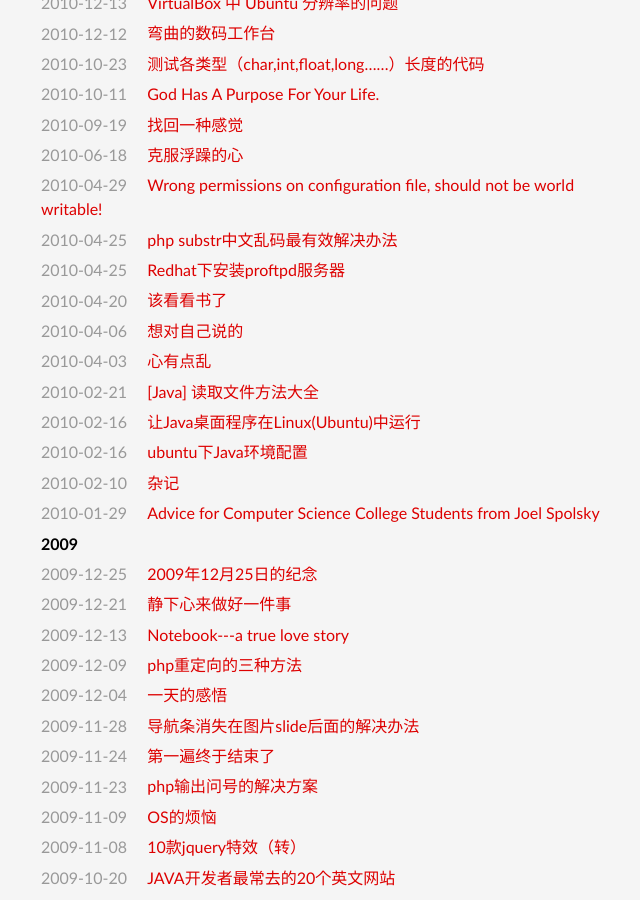
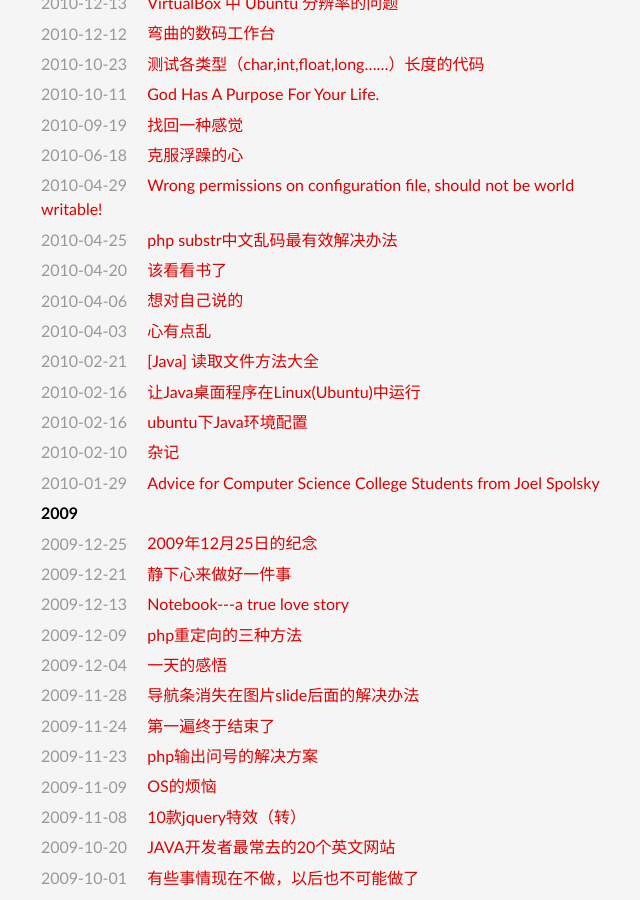
Before and after one commit to YupingLu/YupingLu.github.io, a Jekyll site: the page built from index.md, in a window 1280 px wide and 900 px high, scrolled down 1085 px. Shown: the whole window, without its empty margins (299-939 px from the left). Built offline with Jekyll 4.4.1, drawn with Linux system fonts in a browser that asks for light colours; some web fonts are replaced; Markdown is read by kramdown in place of the engine named in the settings; part of the change alters nothing that is shown.

Commit message:
update code

```diff
--- a/_posts/2010-04-25-the_redhat_install_the_proftpd_server.markdown
+++ /dev/null
@@ -1,376 +0,0 @@
----
-author: yupinglu
-comments: true
-date: 2010-04-25 10:55:00+00:00
-layout: post
-slug: the_redhat_install_the_proftpd_server
-title: Redhat下安装proftpd服务器
-wordpress_id: 175
-categories:
-- Linux
-tags:
-- Linux
----
-
-最近工作室的服务器出问题，重装系统，配置proftpd心得如下，参考的一个比较全的笔记：ProFTPD是一个Unix平台上或是类Unix平台上(如Linux, FreeBSD等)的FTP服务器程序，
-它是在自由软件基金会的版权声明(GPL)下开发、发布的免费软件，也就是说任何人只要遵
-守GPL版权声明，都可以随意修改源始码。
-
-ProFTPD设计目标是实现一个安全且易于设定的FTP Server。目前Unix或类Unix平台上
-FTP Server十分有限，最常使用的恐怕就是wu-ftpd了。虽然wu-ftpd有着极佳的效能同时也是
-一套很好的软件，然而它却欠缺了许多Win32平台上FTP Server的一些特色，同时wu-ftpd过去
-也有不少的安全漏洞陆续被发现。ProFTPD的原创者本身就曾经花非常多的时间寻找wu-ftpd
-的漏洞加以改进并且增加许多功能。然而十分不幸的是，他很快地发现显然wu-ftpd需要全部
-重新的改写才能补足欠缺的设定能力以及缺乏的一些功能。ProFTPD不是从其它FTP Server的
-既有原始码修改而产生的，相反的，它是完全独立而完整、重新改写的FTP Server。
-
-ProFTPD的主要包括如下特点：
-
-* 单一主设置文件，包含许多指令以及其支配的组，? 耆 际侵惫鄣纳瓒āＨ绻 魑欢訟
-pache Web Serve的设置不陌生的话相信一定会觉得十分容易操作设定。
-
-* 每个目录都可以定义一个".ftpaccess"设置文件，就如同Apache的".htaccess"文件一样可以设定
-该目录的存取权限。
-
-* 可设定多个虚拟FTP server，而匿名FTP服务更是十分容易。
-
-* 可根据系统的负载(load)选择以单独运作(stand-alone)方式或是由inetd启动。
-
-* 匿名FTP的根目录不需要特定的目录结构、系统二进制执行文件或其它系统文件。
-
-* ProFTPD不执行任何外部程序以免造成安全漏洞。
-
-* 具有隐藏目录或隐藏文件，源自于Unix形式的档案权限，或是user/group类型的档案权限设定。
-
-* 能够以一般使用者在单独运作(stand-alone)模式下执行，以减少某些藉由攻击方式取得root权的
-可能性。注：此功能与Unix的操作系统有关。
-
-* 支持系统记录以及utmp/wtmp。
-记录的方式与wu-ftpd的标准完全兼容，也支持记录内容的延伸格式。
-
-* 支持Shadow&! nbsp;password，包括了帐号使用期限设定的功能。
-
-编译和安装
-Proftpd提供了多种安装格式，包括源代码方式、RPM方式、deb方式(debian软件包)等。本文
-主要讨论源代码方式的安装。
-
-从ftp.proftpd.net下载最新版本的proftpd-1.2.0rc3到Linux服务器上。然后按照如下步骤
-进行处理：
-
-[root@ftpd /]# cp proftpd-1.2.0rc3.tar.gz /usr/src/
-[root@ftpd /]# cd /usr/src
-[root@ftpd src]# tar xvfz proftpd-1.2.0rc3.tar.gz
-[root@ftpd src]# cd proftpd-1.2.0rc3
-[root@pftd proftpd-1.2.0rc3]# ./configure
-[root@pftd proftpd-1.2.0rc3]# make
-[root@pftd proftpd-1.2.0rc3]# make install
-
-到现在为止，你已经完成了proftpd的编译和安装。并且在/usr/local/etc/目录下有一个默
-认的proftpd配置文件proftpd.conf。
-
-启动测试
-
-对于笔者的试验系统RedHat6.2来说，需要将该配置文件中：
-
-Group nogrou! p
-
-修改为：
-
-Group nobody
-
-因为redhat系统中nobody用户属于nobody组，而不是nogroup组。
-
-若需要将proftpd设置为系统启动时自动启动则通过如下命令拷贝启动文件：
-
-[root@ftpd proftpd-1.2.0rc3]# cp ./contrib/dist/rpm/proftpd.init.d /etc/rc.d
-/init.d/proftpd
-
-然后修改该脚本的可执行属性：
-
-[root@ftpd /]# chmod +x /etc/rc.d/init.d/proftpd
-
-然后编辑/etc/rc.d/init.d/functions：
-
-修改
-
-export PATH="/sbin:/usr/sbin:/bin:/usr/bin:/usr/X11R6/bin"
-
-为
-
-export PATH="/sbin:/usr/sbin:/bin:/usr/bin:/usr/X11R6/bin:/usr/local/sbin"
-
-注：若将在运行./cofigure命令时通过--prefix选项指定将proftpd安装在/usr/sbin目! 录下
-则不需要修改fuctions文件。
-
-然后运行命令：
-
-[root@ftpd rc3.d]# chkconfig --level 35 proftpd on
-
-则下次系统启动以后，proftpd将自动启动。
-
-最后，需要确保系统当前没有ftp服务器在运行：
-
-[root@ftpd /]# netstat -ln
-
-若输出中不包含
-
-tcp 0 0 0.0.0.0:21 0.0.0.0:* LISTEN
-
-这样的内容则可以直接启动proftpd，否则需要关闭以前的ftpd服务器。对于一般的缺省
-Linux安装来说，则需要通过以下的途径来关闭ftp服务器：
-
-编辑/etc/inetd.conf文件，在
-
-ftp stream tcp nowait root /usr/sbin/tcpd in.ftpd -l -a
-
-一行前加上#：
-
-#ftp stream tcp nowait root /usr/sbin/tcpd in.ftpd -l -a
-
-然后：
-
-[root@ftpd ! /]# ps ax|grep inetd
-350 ? S 0:00 inetd
-
-得到inetd的进程号 ，重新启动inetd进程：
-
-[root@ftpd /]# kill -HUP 350
-
-然后通过如下命令启动proftpd：
-
-[root@ftpd /]# /etc/rc.d/init.d/proftpd start
-
-这时候可以通过如下命令来测试proftpd是否正常运行：
-
-C:WINDOWS>;ftp 192.168.2.33
-Connected to 192.168.2.33.
-220 ProFTPD 1.2.0rc3 Server (ProFTPD Default Installation)[ftpd.test.com.cn]
-User (192.168.2.33![](http://localhost/wp-content/uploads/pic/other_site/bbs_chinaunix_icon_sad.gif)none)): ideal
-Password:
-230 User ideal logged in.
-ftp>;
-
-则现在你就拥有了一个安全可靠的ftp服务器。
-
-FAQ
-
-1、我安装proftpd以后，出现了问题，我如何调试？
-
-通过通过命令! /usr/local/sbin/proftpd -d9 -n启动proftpd来进行调试,则proftp d就会将
-调试信息打印到consle上以供调试之用。
-
-2、为什么我的proftpf启动以后，匿名用户不能登录？
-
-查看proftp配置文件/usr/local/etc/proftpd.conf，修改<Anonymous ～ftp>;为
-<Anonymous /home/ftp>;（这里/home/ftp可以是任何希望匿名用户登录以后的当前根目录，
-但是确保要使该目录允许ftp用户访问），并且若<Anonymous /home/ftp>;部分的User指令
-指定的用户为ftp用户，则需要在配置文件中添加如下命令指示：
-
-RequireValidShell off
-
-3、我如何实现一个正常用户登录以后将其的访问限定在某个目录之下？
-
-可以通过指令DefaultRoot来实现。例如若希望将ftpusers组的用户限定在自己的home目录下，则
-需要首先创建该组：
-
-/usr/sbin/groupadd ftpusers
-
-然后将用户ideal加入到该组中：
-
-usrmod -G ftpusers ideal
-
-最后在在proftpd.conf文件中添加如下内容：
-
-DefaultRoot ~ ftpusers
-
-也可以限制用户登录以后仅仅访问自己主目录下的一个子目录：
-
-Default! Root ~/anoftp ftpusers
-
-当然也可以将用户限制在其他目录之下，而不是自己的home目录下：
-
-DefaultRoot /tmp ftpusers
-
-也可以限定一个用户组的某些用户被限制，而其他不作限制：
-
-DefaultRoot ~ ftpusers,!empolyee
-
-这个指令指示仅仅限制ftpusers组中的不是empolyee组的用户进行限制。
-
-4、我如何使用户登陆时不显示ftp服务器版本信息，以增强安全性？
-
-在proftpd.conf中添加如下内容：
-
-ServerIdent off
-
-则再次登录时，显示如下内容：
-
-C:WINDOWS>;ftp 192.168.2.33
-Connected to 192.168.2.33.
-220 ftpd.test.com.cn FTP server ready.
-User (192.168.2.33![](http://localhost/wp-content/uploads/pic/other_site/bbs_chinaunix_icon_sad.gif)none)):
-
-5、在proftpd环境下如何设定虚拟主机？
-
-可以通过指令：VirtualHost来实现，一个最简单的例子：
-
-<VirtualHost 192.168.2.35>;
-ServerName "virtual FTP server"
-</VirtualHost>;
-若你仅仅希望通过匿名访问某个虚拟主机，则使用如下! 的指令：
-
-<VirtualHost 192.168.2.35>;
-
-Serv erName "virtual FTP server"
-
-<Limit LOGIN>;
-DenyAll
-</Limit>;
-
-<Anonymous /usr/local/private>;
-
-User private
-Group private
-
-<Limit LOGIN>;
-AllowAll
-</Limit>;
-
-</Anonymous>;
-
-</VirtualHost>;
-
-这样192.168.2.35的这台主机则仅仅允许匿名登录。
-
-笔者的proftpd.conf配置文件内容为：
-
-# This is a basic ProFTPD configuration file (rename it to
-# 'proftpd.conf' for actual use. It establishes a single server
-# and a single anonymous login. It assumes that you have a user/group
-# "nobody" and "ftp" for normal operation and anon.
-
-ServerName &! quot;test.com.cn FTP Server"
-ServerType standalone
-DefaultServer on
-
-# Port 21 is the standard FTP port.
-Port 21
-# Umask 022 is a good standard umask to prevent new dirs and files
-# from being group and world writable.
-Umask 022
-
-# To prevent DoS attacks, set the maximum number of child processes
-# to 30. If you need to allow more than 30 concurrent connections
-# at once, simply increase this value. Note that this ONLY works
-# in standalone mode, in inetd mode you should use an inetd server
-# that allows you to&! nbsp;limit maximum number of processes per&nb sp;service
-# (such as xinetd)
-MaxInstances 30
-
-RequireValidShell off
-ServerIdent off
-
-# Set the user and group that the server normally runs at.
-User nobody
-Group nobody
-
-# Normally, we want files to be overwriteable.
-<Directory /*>;
-AllowOverwrite on
-</Directory>;
-
-# A basic anonymous configuration, no upload directories.
-<Anonymous /home/ftp>;
-User ftp
-Group ftp
-# We want clients to be able to login with "anonymous" as well as "ftp"
-UserAlias anonymous ftp
-
-# Limit the maximum number of anonymous logins
-MaxClients 10
-
-# We ! ;want 'welcome.msg' displayed at login, and '.message' displayed
-# in each newly chdired directory.
-DisplayLogin welcome.msg
-DisplayFirstChdir .message
-
-# Limit WRITE everywhere in the anonymous chroot
-<Limit WRITE>;
-DenyAll
-</Limit>;
-
-</Anonymous>;
-
-DefaultRoot ~ ftpusers
-
-<VirtualHost 192.168.2.35>;
-
-ServerName "virtual FTP server"
-
-<Limit LOGIN>;
-DenyAll
-</Limit>;
-
-<Anonymous /usr/local/private>;
-
-User private
-Group private
-
-<Limit LOGIN>;
-AllowAll
-</Limit>;
-
-</Anonymous>;
-
-</VirtualHost>;
-
-参照的一个老外关于常遇到的问题解决方法，很重要：I have also had this problem, however, it was only the problem of rights inside the system. Careless what unix or linux you are using, you have to set the permissions inside your system, not only in the proftpd.conf, so that people can login and operate with ftp. That means:
-
-# we will assume that /home/ftp is the folder we want to share, you must create an ftp user and ftp group first, # unless you already have it
-
-# lets dedicate the folder and all its contents to the ftp owner and ftp group
-sudo chown -R ftp:ftp /home/ftp   (!R应该为大写)
-
-# now lets adjust the permitions so that the owner and group can read,write and execute, others only read
-sudo chmod -R 775 /home/ftp
-
-now, all the members of the group will be able to access the ftp with writing mode
-and all the visitors will be able to read and download things
-of course, you can make the system more sophisticated, but for the beginning....
-
-# and if you really want more you can try e.g:
-# for the upload we could have more courageously - but I do not advice this, it allows everyone
-# to delete everything in upload
-sudo chmod -R 777 /home/ftp/upload/
-
-good luck
-
-Kolaloka
-(and if you get tired of the overautomagicUbuntu, try the NetBSD - the touch of a real unix)
-
-chown与chmod的区别：chown 修改文件和文件夹的用户和用户组属性
-1。要修改文件hh.c的所有者.修改为sakia的这个用户所有
-chown sakia hh.c
-这样就把hh.c的用户访问权限应用到sakia作为所有者
-2。将目录 /tmp/sco 这个目录的所有者和组改为sakia和组net
-chown -R sakia:net /tmp/sco
-
-chmod 修改文件和文件夹读写执行属性
-1。把hh.c文件修改为可写可读可执行
-chmod 777 hh.c
-要修改某目录下所有的 文件属性为可写可读可执行
-chmod 777 *.*
-把文件夹名称与后缀名用*来代替就可以了。
-同理若是要修改所有htm 文件的属性
-chmod 777 *.htm
-2。把目录 /tmp/sco修改为可写可读可执行
-chmod 777 /tmp/sco
-要修改某目录下所有的文件夹属性为可写可读可执行
-chmod 777 *
-把文件夹名称用*来代替就可以了
-要修改/tmp/sco下所有的文件和文件夹及其子文件夹属性为可写可读可执行
-chmod -R 777 /tmp/sco
-可 写 w=4
-可读 r=2
-可执行 x=1
-777就是拥有全权限。根据需要可以自由组合用户和组的权限
```
Also changed, not shown: _posts/2010-04-25-the_php_substr_chinese_garbled_most_effective_solution.markdown (+25 -25 lines).
